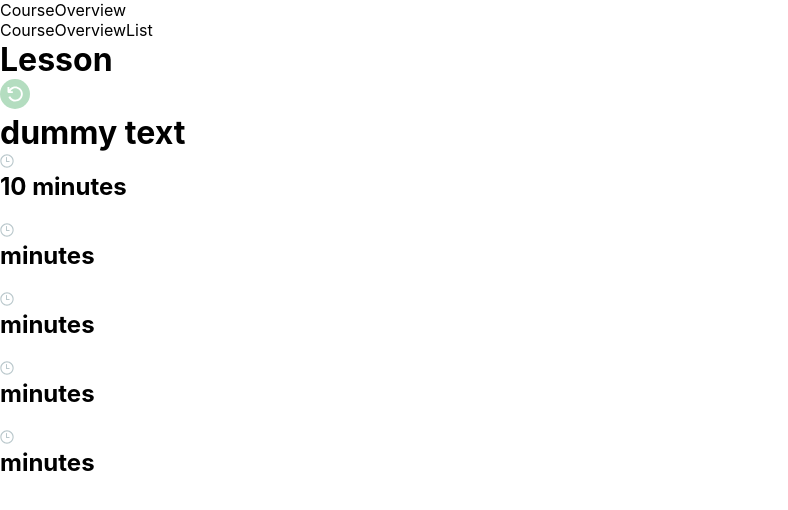
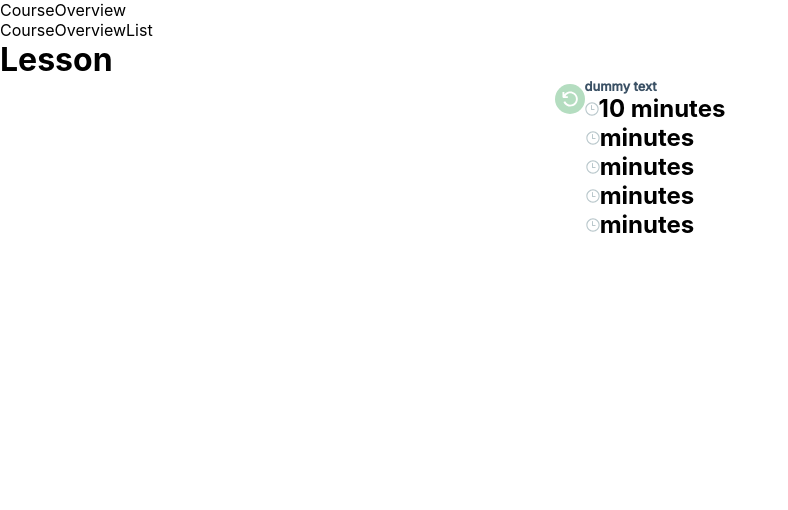
Before and after one commit to ecf123/ecf-fe-prototype, a React (Create React App) app: page /article in a window 1280 px wide. Shown: the top 510 px of the page, without its empty margins (0-788 px from the left). Built offline with nearby package versions, Linux system fonts and the light colour scheme.

Commit message:
updated styling

```diff
--- a/src/components/CourseOverviewListItem/CourseOverviewListItem.jsx
+++ b/src/components/CourseOverviewListItem/CourseOverviewListItem.jsx
@@ -1,14 +1,19 @@
 import React from "react";
 import ClockIcon from "../../assets/images/clock-icon.svg";
+import "./CourseOverviewListItem.scss";
 
 const CourseOverviewListItem = ({ image, title, duration }) => {
   return (
     <div className="list-item">
-      <img className="list-item__icon" src={image} alt="" />
-      <h1 className="list-item__title">{title}</h1>
-      <div className="list-item__duration">
-        <img className="list-item__duration--icon" src={ClockIcon} alt="" />
-        <h2 className="list-item__duration--heading">{duration} minutes</h2>
+      <div className="list-item__icon-container">
+        <img className="list-item__icon" src={image} alt="" />
+      </div>
+      <div className="list-item__content">
+        <h1 className="list-item__title">{title}</h1>
+        <div className="list-item__duration">
+          <img className="list-item__duration--icon" src={ClockIcon} alt="" />
+          <h2 className="list-item__duration--heading">{duration} minutes</h2>
+        </div>
       </div>
     </div>
   );
--- a/src/components/CourseOverviewListItem/CourseOverviewListItem.scss
+++ b/src/components/CourseOverviewListItem/CourseOverviewListItem.scss
@@ -0,0 +1,20 @@
+@use "../../assets/sass/variables" as *;
+
+.list-item {
+  display: flex;
+  flex-direction: row;
+  justify-content: center;
+  align-items: center;
+  &__title {
+    font-size: $font-size-extra-small;
+    font-family: $secondary-font-family;
+    font-weight: $font-weight-bold;
+    color: $primary-color-navy;
+  }
+  &__duration {
+    display: flex;
+    flex-direction: row;
+    justify-content: center;
+    align-items: center;
+  }
+}
```
